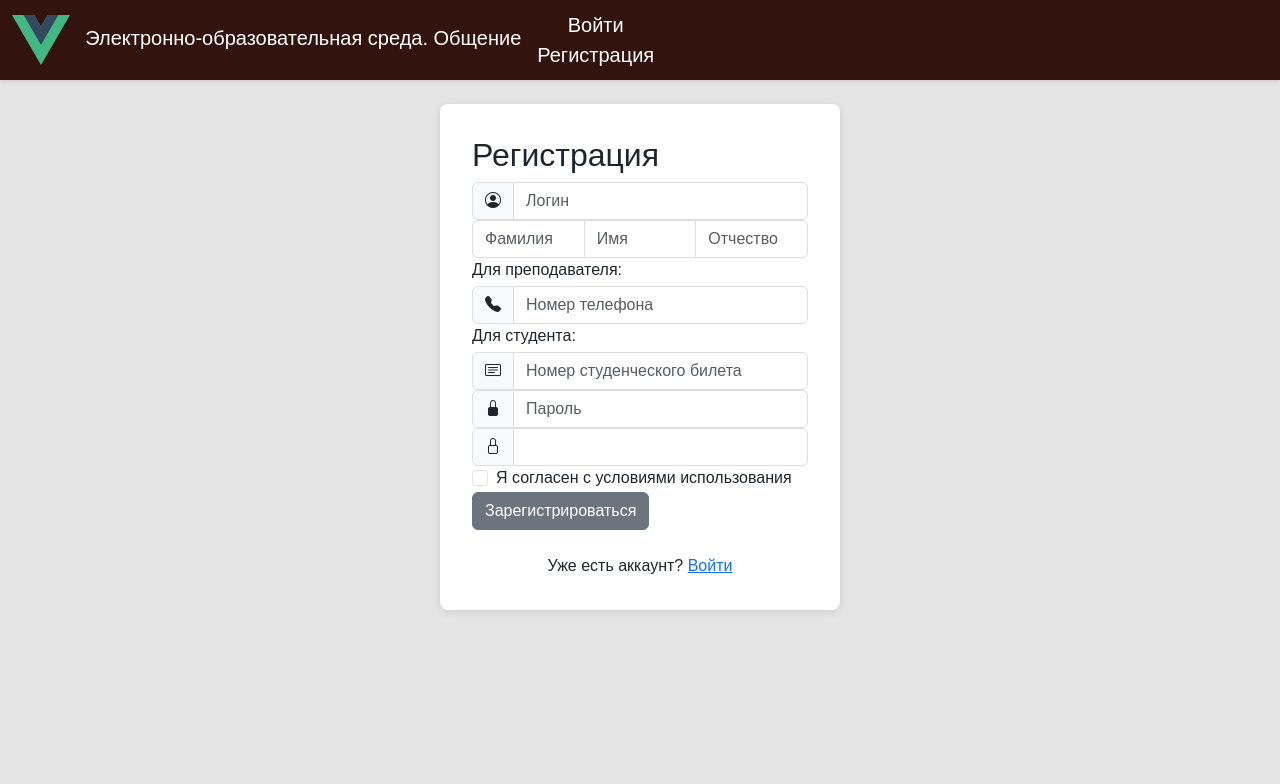
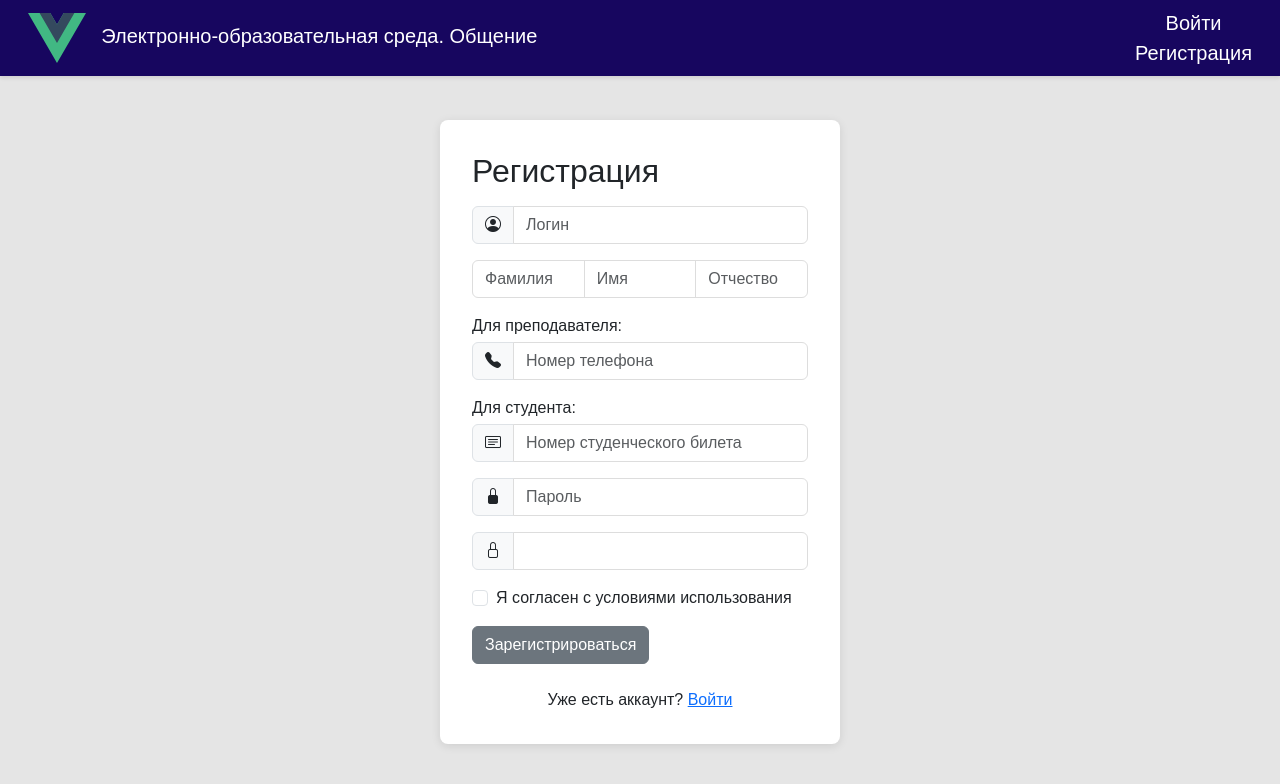
Before and after one commit to DexMoth/chatsystem_kurs, a Vue app: page /register in a window 1280 px wide. Shown: the top 784 px of the page. Built offline with nearby package versions, Linux system fonts and the light colour scheme.

Commit message:
работает авторизация, регистрация - нет х) настроила дизайн создание чата

```diff
--- a/index.html
+++ b/index.html
@@ -1,12 +1,12 @@
 <!DOCTYPE html>
-<html lang="" style="width: 100%;">
+<html lang="" style="margin: 0; padding: 0; min-height: 100vh;">
   <head>
     <meta charset="UTF-8">
     <link rel="icon" href="/favicon.ico">
     <meta name="viewport" content="width=device-width, initial-scale=1.0">
     <title>ЭОС. Общение</title>
   </head>
-  <body>
+  <body style="margin: 0; padding: 0; min-height: 100vh;">
     <div id="app"></div>
     <script type="module" src="/src/main.js"></script>
   </body>
--- a/src/App.vue
+++ b/src/App.vue
@@ -20,18 +20,21 @@ import "bootstrap-icons/font/bootstrap-icons.css";
   font-family: Arial;
   display: flex;
   flex-direction: column;
+  flex-grow: 1
 }
 
 #main {
   padding: 0px 10%;
+  padding-top: 20px;
+  flex-grow: 1
 }
 
 :root {
-    --color-main: rgb(51, 19, 13);
+    --color-main: rgb(23, 6, 95);
     --color-body: #e5e5e5;
     --color-nav: rgb(217, 202, 183);
-    --color-link: rgb(210, 46, 46);
-    --color-link-hover: rgb(138, 36, 14);
+    --color-link: rgb(46, 51, 210);
+    --color-link-hover: rgb(58, 38, 191);
     --color-text: #0f0e0e;
 }
 </style>
--- a/src/assets/main.css
+++ /dev/null
@@ -1,14 +0,0 @@
-@import './base.css';
-
-#app {
-  max-width: 1280px;
-  margin: 0 auto;
-  padding: 2rem;
-  font-weight: normal;
-}
-
-#app {
-  display: grid;
-  grid-template-columns: 1fr 1fr;
-  padding: 0 2rem;
-}
--- a/src/globalComponents/Header.vue
+++ b/src/globalComponents/Header.vue
@@ -18,7 +18,7 @@ const login = computed(() => {
                 Электронно-образовательная среда. Общение
             </a>
             <div class="collapse navbar-collapse" id="navbarNav">
-                <ul class="navbar-nav">
+                <ul class="navbar-nav ms-auto">
                     <div v-if="authStore.isAuthenticated" class="user-info">
                         <li class="nav-item">
                             <router-link to="/chat" class="auth-link">Чаты</router-link>
@@ -44,18 +44,17 @@ const login = computed(() => {
     </nav>
 </template>
 
-<style>
+<style scoped>
 #header {
     width: 100%;
     background-color: var(--color-main);
     text-align: center;
     font-family: Arial;
+    font-size: 20px;
     color: white;
-    padding: 1rem 0;
+    padding: 0.5rem 1rem;
     box-shadow: 0 2px 4px rgba(0, 0, 0, 0.1);
-    font-size: 20px;
-    padding: 10px 0px 10px 0px;
-	flex: 0 0 auto;
+	display: flex;
 }
 
 #header a {
--- a/src/main.js
+++ b/src/main.js
@@ -1,5 +1,3 @@
-import './assets/main.css'
-
 import { createApp } from 'vue'
 import { createPinia } from 'pinia'
 import App from './App.vue'
--- a/src/pages/chat/ChatPage.vue
+++ b/src/pages/chat/ChatPage.vue
@@ -1,7 +1,34 @@
 <script setup>
+import { ref, onMounted } from 'vue'
 import ChatElement from './components/ChatElement.vue'
 import ChatWindow from './components/ChatWindow.vue'
-import { ref } from 'vue'
+import { API_URL, axiosDB } from '@/js/api'
+
+// const user = ref(null)
+// const chats = ref([])
+// const isLoading = ref(true)
+// const error = ref(null)
+
+// const fetchUserAndChats = async () => {
+//   try {
+//     const userResponse = await axiosDB.get(API_URL + '/user/me')
+//     user.value = userResponse.data
+
+//     const chatsResponse = await axiosDB.get(`${API_URL}/chat/user/${user.value.id}`)
+//     const chatsResponse = axiosDB.get(API_URL + '/chat')
+//     chats.value = chatsResponse.data
+
+//   } catch (err) {
+//     console.error('Ошибка загрузки:', err)
+//     error.value = 'Не удалось загрузить данные'
+//   } finally {
+//     isLoading.value = false
+//   }
+// }
+
+// onMounted(() => {
+//   fetchUserAndChats()
+// })
 
 const chats = ref([
   { id: 1, name: 'Рабочий чат', image: 'https://png.klev.club/uploads/posts/2024-04/thumbs/png-klev-club-r31i-p-bukva-f-png-3.png' },
@@ -16,9 +43,12 @@ const chats = ref([
   <div class="container">
     <div class="row align-items-start">
       <div class="col-4">
-        <form action="chat/edit/">
-          <button type="submit" class="btn btn-secondary p-10">Создать чат</button>
-        </form>
+        <router-link to="/chat/edit" type="submit" class="btn btn-secondary p-10">Создать чат</router-link>
+
+        <div v-if="chats.length === 0" class="alert alert-info">
+          У вас пока нет чатов
+        </div>
+
         <ChatElement
           v-for="chat in chats"
           :key="chat.id"
@@ -34,5 +64,4 @@ const chats = ref([
 </template>
 
 <style scoped>
-
 </style>
--- a/src/pages/chat/components/UserElement.vue
+++ b/src/pages/chat/components/UserElement.vue
@@ -1,5 +1,9 @@
 <script setup>
 defineProps({
+  id: {
+    type: [Number],
+    required: true
+  },
   name: {
     type: String,
     required: true
@@ -12,17 +16,17 @@ defineProps({
 </script>
 
 <template>
-  <label type="button" for={{name}} class="btn btn-light user-button">
+  <label type="button" :for="id" class="btn btn-light user-button mt-2">
     <div class="container chat-element">
         <div class="row align-items-start g-0">
-            <div class="col-auto image-col">
+            <div class="col-2 image-col">
                 <img :src="image" :alt="name" class="image" height="50px" width="50px">
             </div>
-            <div class="col text-col">
+            <div class="col-8 text-col">
                 <p class="name">{{ name }}</p>
             </div>
             <div class="col text-col">
-                <input class="form-check-input" type="checkbox" value="" id={{name}}>
+                <input class="form-check-input" type="checkbox" :value="id" :id="id">
             </div>
         </div>
     </div>
--- a/src/pages/login/components/LoginForm.vue
+++ b/src/pages/login/components/LoginForm.vue
@@ -63,7 +63,7 @@ const submitForm = async () => {
 
 <template>
   <div class="login-form">
-    <h2 class="text-2xl font-bold mb-6">Вход в учетную запись</h2>
+    <h2 class="text-2xl font-bold mb-3">Вход в учетную запись</h2>
 
     <div v-if="successMessage" class="mb-4 p-4 bg-green-100 text-green-700 rounded">
       {{ successMessage }}
@@ -74,7 +74,7 @@ const submitForm = async () => {
     </div>
 
     <form @submit.prevent="submitForm" class="space-y-4">
-      <div class="input-group">
+      <div class="input-group mb-3">
         <span class="input-group-text">
             <i class="bi bi-person-circle"></i>
         </span>
@@ -82,7 +82,7 @@ const submitForm = async () => {
       </div>
 
       <div>
-        <div class="input-group">
+        <div class="input-group mb-3">
           <span class="input-group-text">
             <i class="bi bi-lock-fill"></i>
           </span>
@@ -93,10 +93,8 @@ const submitForm = async () => {
 
       <button
         type="submit"
-        class="w-full bg-blue-600 text-white p-2 rounded hover:bg-blue-700 transition"
-        :disabled="isLoading"
+        class="btn btn-secondary"
       >
-        <span v-if="isLoading" class="inline-block animate-spin mr-2">↻</span>
         Войти
       </button>
     </form>
--- a/src/pages/registration/components/RegistrationForm.vue
+++ b/src/pages/registration/components/RegistrationForm.vue
@@ -153,7 +153,7 @@ const submitForm = async () => {
 
 <template>
   <div class="registration-form">
-    <h2 class="text-2xl font-bold mb-6">Регистрация</h2>
+    <h2 class="text-2xl font-bold mb-3">Регистрация</h2>
 
     <div v-if="successMessage" class="mb-4 p-4 bg-green-100 text-green-700 rounded">
       {{ successMessage }}
@@ -165,7 +165,7 @@ const submitForm = async () => {
 
     <form id="registration" @submit.prevent="submitForm" class="space-y-4">
       <div>
-        <div class="input-group">
+        <div class="input-group mb-3">
           <span class="input-group-text">
               <i class="bi bi-person-circle"></i>
             </span>
@@ -174,13 +174,13 @@ const submitForm = async () => {
         <p v-if="errors.login" class="text-red-500 text-sm mt-1">{{ errors.login }}</p>
       </div>
 
-      <div class="input-group">
+      <div class="input-group mb-3">
         <input id="lastName" v-model="form.lastName" type="text" placeholder="Фамилия" class="form-control" required>
         <input id="name" v-model="form.name" type="text" placeholder="Имя" class="form-control" required>
         <input id="patronymic" v-model="form.patronymic" type="text" placeholder="Отчество" class="form-control">
       </div>
 
-      <div>
+      <div class="mb-3">
         <label for="phone" class="block mb-1">Для преподавателя:</label>
         <div class="input-group">
           <span class="input-group-text">
@@ -191,7 +191,7 @@ const submitForm = async () => {
         <p v-if="errors.phone" class="text-red-500 text-sm mt-1">{{ errors.phone }}</p>
       </div>
 
-      <div>
+      <div class="mb-3">
         <label for="reportCard" class="block mb-1">Для студента:</label>
         <div class="input-group">
           <span class="input-group-text">
@@ -203,7 +203,7 @@ const submitForm = async () => {
       </div>
 
       <div>
-        <div class="input-group">
+        <div class="input-group mb-3">
           <span class="input-group-text">
             <i class="bi bi-lock-fill"></i>
           </span>
@@ -213,7 +213,7 @@ const submitForm = async () => {
       </div>
 
       <div>
-        <div class="input-group">
+        <div class="input-group mb-3">
           <span class="input-group-text">
             <i class="bi bi-lock"></i>
           </span>
@@ -222,7 +222,7 @@ const submitForm = async () => {
         <p v-if="errors.confirmPassword" class="text-red-500 text-sm mt-1">{{ errors.confirmPassword }}</p>
       </div>
 
-      <div class="form-check flex items-center">
+      <div class="form-check flex items-center mb-3">
         <input
           id="agreeTerms"
           class="form-check-input mr-2"
```
Also changed, not shown: src/pages/chat/EditChatPage.vue (+46 -7 lines).
